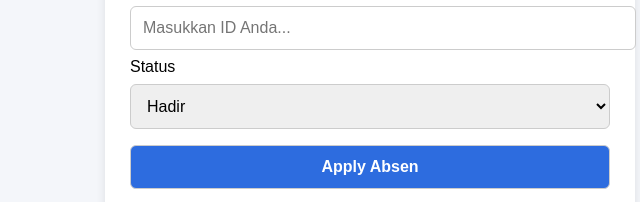
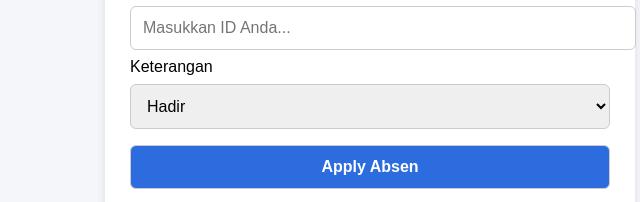
Before and after one commit to Nopalpriset1211/absensi-online, a plain HTML site: page index.html in a window 1280 px wide. Shown: the part 236-438 px from the top of the page, 270-910 px from the left. Drawn offline with Linux system fonts and the light colour scheme.

Commit message:
Update index.html

```diff
--- a/index.html
+++ b/index.html
@@ -36,7 +36,7 @@ a:hover{text-decoration:underline;}
 <label>ID Absen</label>
 <input type="text" id="userId" placeholder="Masukkan ID Anda...">
 
-<label>Status</label>
+<label>Keterangan</label>
 <select id="statusAbsen" onchange="toggleFileInput()">
   <option value="Hadir">Hadir</option>
   <option value="Izin">Izin</option>
```
